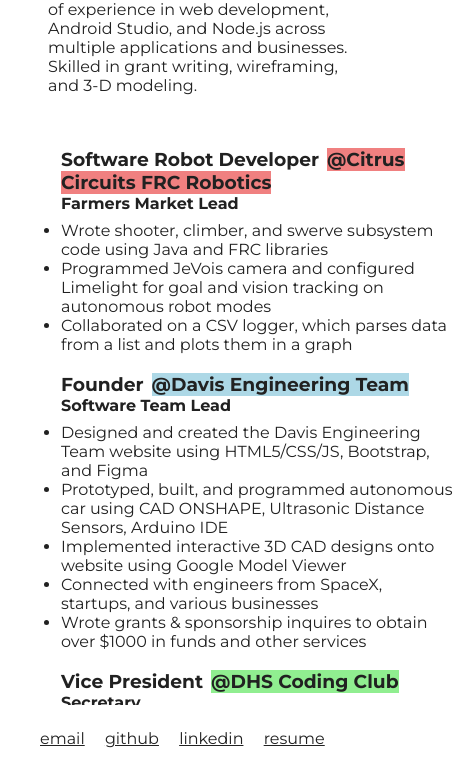
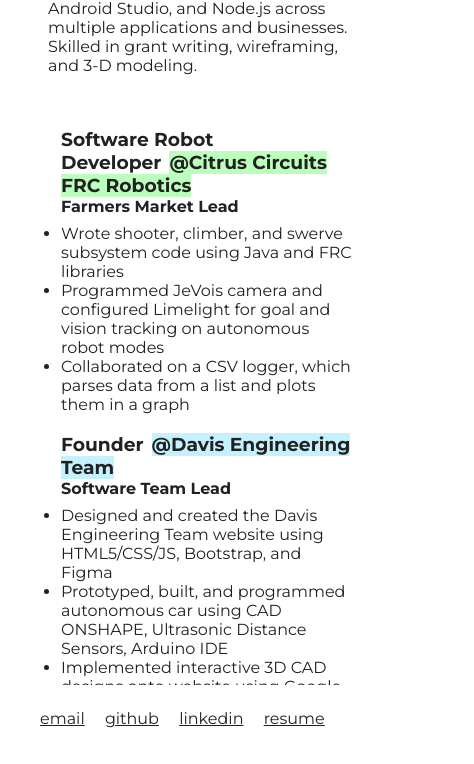
Before and after one commit to dwang88/david_wang_portfolio, a plain HTML site: page index.html in a window 390 px wide. Shown: the part 267-1031 px from the top of the page, 474 px wide, since content can reach past the window. Drawn offline with Linux system fonts and the light colour scheme.

Commit message:
edit mobile view

```diff
--- a/index.html
+++ b/index.html
@@ -5,6 +5,7 @@
     <meta http-equiv="X-UA-Compatible" content="IE=edge">
     <meta name="viewport" content="width=device-width, initial-scale=1.0">
     <style>@import url('https://fonts.googleapis.com/css2?family=Montserrat:ital,wght@0,100;0,200;0,300;0,400;0,500;0,600;0,700;0,800;0,900;1,100;1,200;1,300;1,400;1,500;1,600;1,700;1,800;1,900&display=swap');</style>
+    <link rel="icon" type="image/x-icon" href="https://cdn-icons-png.flaticon.com/512/13/13706.png">
     <title>David Wang</title>
     <link rel="stylesheet" href="style.css">
 </head>
@@ -13,14 +14,13 @@
     <div class="row">
         <div class="column">
             <img src="https://i.imgur.com/Unuh7TQ.png" alt="portrait" class="portrait">
-            <h1>Hello! My name is David Wang</h1>
+            <h2>Hello! My name is David Wang</h2>
             <p>Software developer with over 2+ years of experience in web development, Android Studio, and Node.js across multiple applications and businesses. Skilled in grant writing, wireframing, and 3-D modeling.</p>
         </div>
         <div class="column">
             <div class="scroll">
                 <ul>
-                <h3>
-                    Software Robot Developer<a href="https://www.citruscircuits.org/" class="frc">@Citrus Circuits FRC Robotics</a>
+                <h3>Software Robot Developer<a href="https://www.citruscircuits.org/" class="frc" target="_blank">@Citrus Circuits FRC Robotics</a>
                 <h4>Farmers Market Lead</h4>
                 </h3>
                 <li>Wrote shooter, climber, and swerve subsystem code using Java and FRC libraries</li>
@@ -28,8 +28,7 @@
                 <li>Collaborated on a CSV logger, which parses data from a list and plots them in a graph</li>
 
                 <br>
-                <h3>
-                    Founder<a href="https://www.davisengineeringteam.com" class="det">@Davis Engineering Team</a>
+                <h3>Founder<a href="https://www.davisengineeringteam.com" class="det" target="_blank">@Davis Engineering Team</a>
                 <h4>Software Team Lead</h4>
                 </h3>
                 <li>Designed and created the Davis Engineering Team website using HTML5/CSS/JS, Bootstrap, and Figma</li>
@@ -39,8 +38,7 @@
                 <li>Wrote grants & sponsorship inquires to obtain over $1000 in funds and other services </li>
 
                 <br>
-                <h3>
-                    Vice President<a href="https://sites.google.com/view/dhs-coding-club/home" class="dhscc">@DHS Coding Club</a>
+                <h3>Vice President<a href="https://sites.google.com/view/dhs-coding-club/home" class="dhscc" target="_blank">@DHS Coding Club</a>
                 <h4>Secretary</h4>
                 </h3>
                 <li>Lead beginner, intermediate, and advanced Python workshops for over 200 participants</li>
@@ -48,9 +46,9 @@
                 <li>Oversee the bi-annual coding tournament by creating problem sets, hosting website, and grading entries</li>
 
                 <br>
-                <h3>
-                    Co-Founder<a href="https://www.kickstartcodingtutors.com/" class="kct">@Kickstart Coding Tutors</a>
+                <h3>Co-Founder<a href="https://www.kickstartcodingtutors.com/" class="kct" target="_blank">@Kickstart Coding Tutors</a>
                 </h3>
+                <h4></h4>
                 <li>Reached out to over 100 schools across California</li>
                 <li>Teach website development to students</li>
                 </ul>
--- a/style.css
+++ b/style.css
@@ -52,19 +52,19 @@ a {
 }
 
 .kct {
-    background-color: lightgoldenrodyellow;
+    background-color: rgb(255, 255, 176);
 }
 
 .frc {
-    background-color: lightcoral;
+    background-color: rgb(188, 255, 188);
 }
 
 .det {
-    background-color: lightblue;
+    background-color: rgb(197, 241, 255);
 }
 
 .dhscc {
-    background-color: lightgreen;
+    background-color: rgb(255, 194, 203);
 }
 
 .footer a {
@@ -123,4 +123,8 @@ table {
     .row {
         flex-direction: column;
     }
+
+    .scroll {
+        width: 100%;
+    }
 }
```
